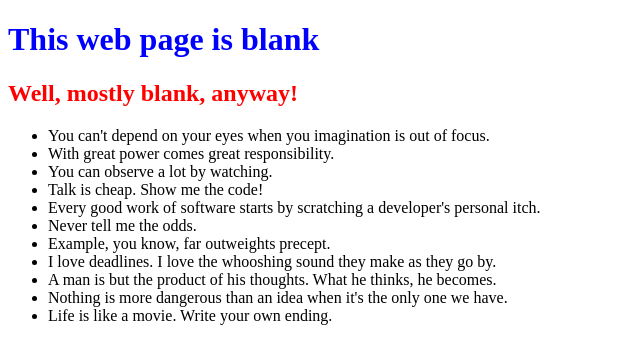
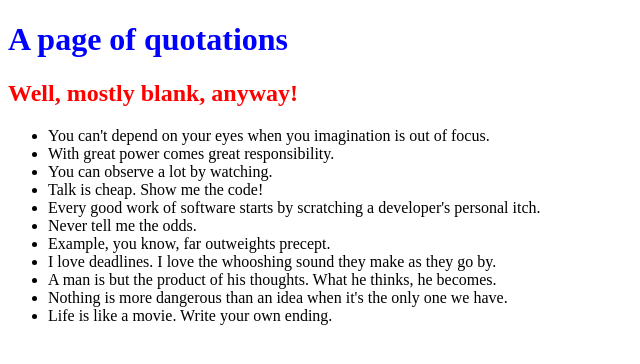
Before and after one commit to madalinagheorghe/0main_openSAP_repo, a plain HTML site: page index.html in a window 1280 px wide. Shown: the whole page, without its empty margins (0-640 px from the left). Drawn offline with Linux system fonts and the light colour scheme.

Commit message:
changed first header to a page of quotations

```diff
--- a/index.html
+++ b/index.html
@@ -6,7 +6,7 @@
 		<LINK href="styles.css" rel="stylesheet" type="text/css">
 	</head>
 	<body>
-		<h1>This web page is blank</h1>
+		<h1>A page of quotations</h1>
 		<h2>Well, mostly blank, anyway!</h2>
 		<ul>
 			<li>You can't depend on your eyes when you imagination is out of focus.</li>
```
